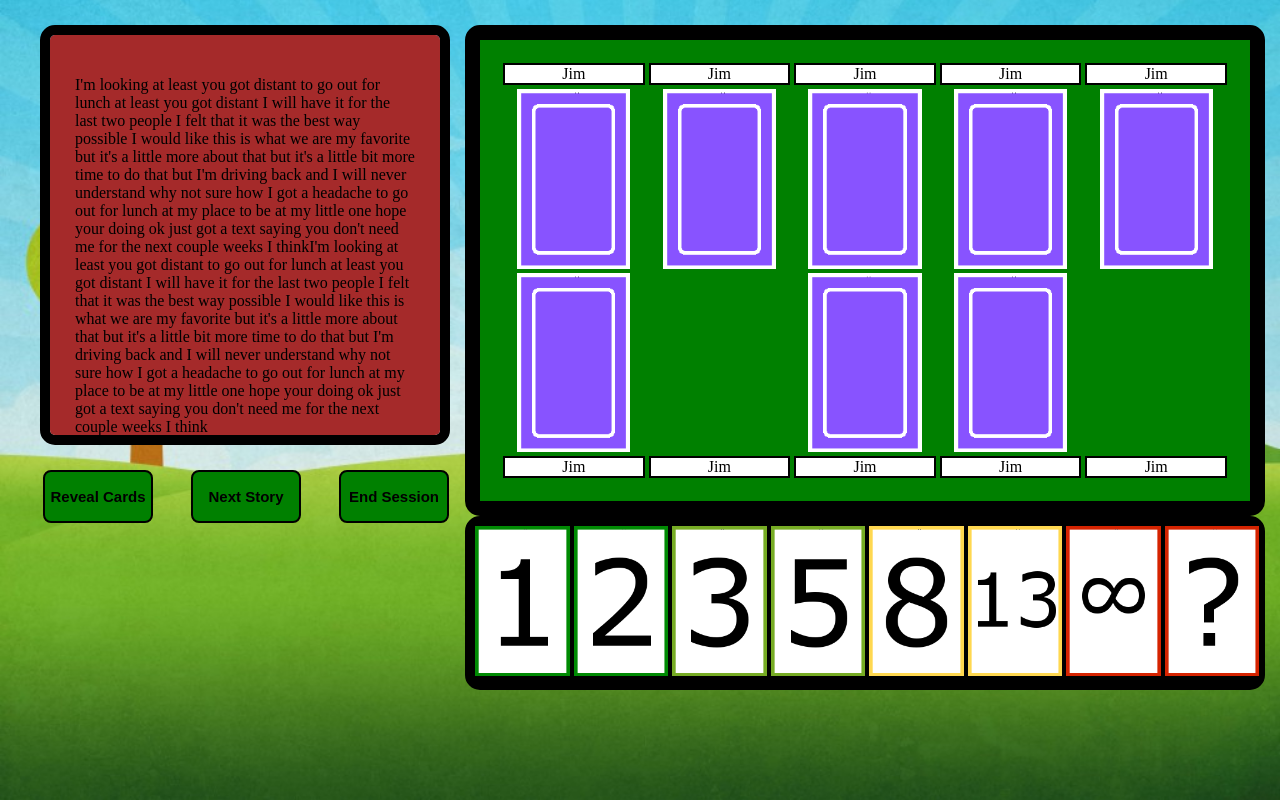
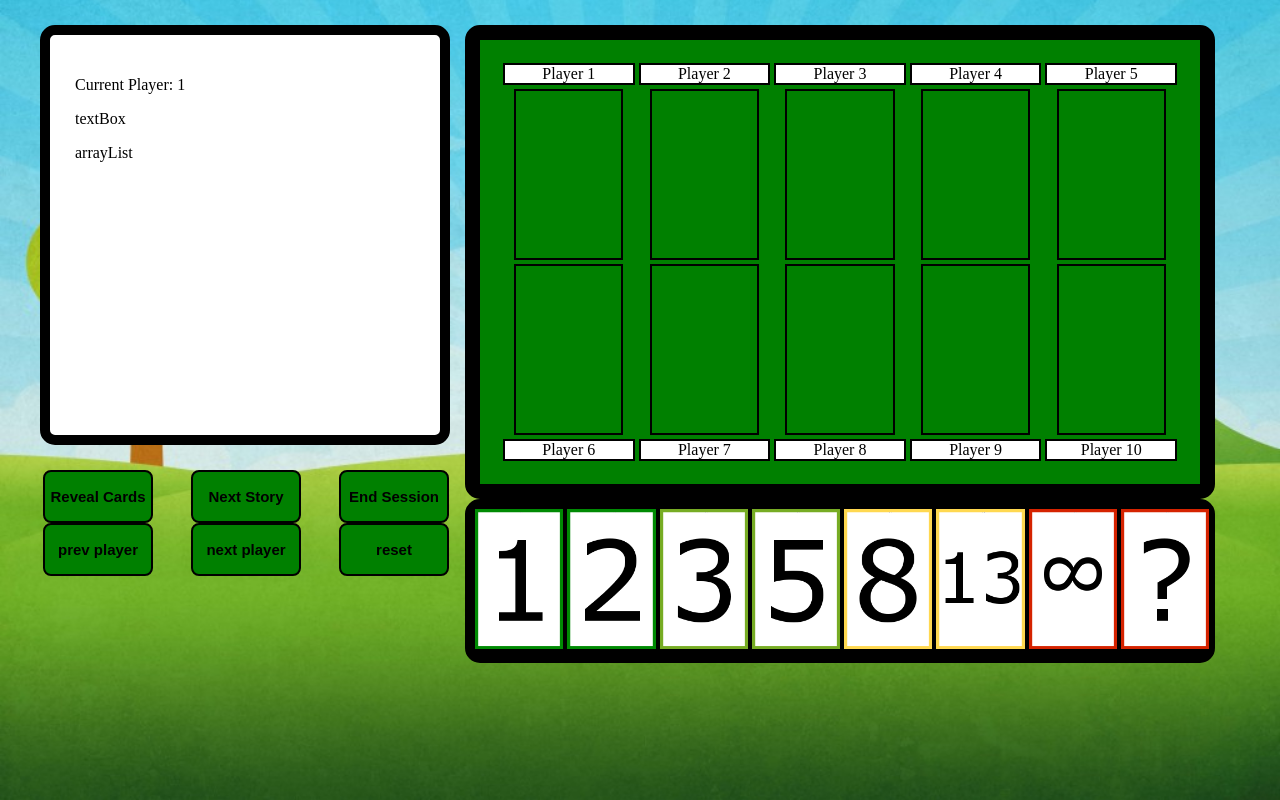
Before and after one commit to CITPlanningPoker/PlanningPoker, a CodeIgniter app: page /PlanningPoker/ in a window 1280 px wide. Run offline with CodeIgniter, Linux system fonts and the light colour scheme.

Commit message:
Updated game logic [#160899334]

```diff
--- a/application/views/Game.php
+++ b/application/views/Game.php
@@ -2,102 +2,222 @@
 <?php
   echo link_tag('assets/css/gameStyle.css');
 ?>
-
 <html>
 <head>
 	<title>Planning Poker Home</title>
 </head>
 <body>
+<script type="text/javascript">
+  //Card image variables
+    var cardBack = "assets/images/cards/Back.png";
+    var cardBlank = "assets/images/cards/Blank.png";
+    var card1 = "assets/images/cards/1.png";
+    var card2 = "assets/images/cards/2.png";
+    var card3 = "assets/images/cards/3.png";
+    var card5 = "assets/images/cards/5.png";
+    var card8 = "assets/images/cards/8.png";
+    var card13 = "assets/images/cards/13.png";
+    var cardInf = "assets/images/cards/Inf.png";
+    var cardQN = "assets/images/cards/Question.png";
+  //
+  var showCards = true;
+  var playerNum = 1;
+  var currentPlayer = "player" + playerNum;
+  var playerChoice = [0, 0, 0, 0, 0, 0, 0, 0, 0, 0];
 
-<!--Buttons and storyboard-->
+  function setCard(x){
+    /* This will lock first card option
+        **Would like to make it where a player
+        can change their card choice before the reveal**
+    */
+    if (playerChoice[playerNum - 1] == 0){
+      playerChoice[playerNum - 1] = x;
+      document.getElementById(currentPlayer).src = cardBack;
+    }
+
+    //display the array to screen REMOVE LATER
+    document.getElementById("arrayList").innerHTML = playerChoice;
+
+  }
+  function reveal() {
+    for (var i = 0; i < playerChoice.length; i++){
+      showCard = "player" + (i+1);
+      if (playerChoice[i] == 1){
+        document.getElementById("textBox").innerHTML = showCard;
+        document.getElementById(showCard).src = card1;
+      }
+      else if (playerChoice[i] == 2){
+        document.getElementById(showCard).src = card2;
+      }
+      else if (playerChoice[i] == 3){
+        document.getElementById(showCard).src = card3;
+      }
+      else if (playerChoice[i] == 4){
+        document.getElementById(showCard).src = card5;
+      }
+      else if (playerChoice[i] == 5){
+        document.getElementById(showCard).src = card8;
+      }
+      else if (playerChoice[i] == 6){
+        document.getElementById(showCard).src = card13;
+      }
+      else if (playerChoice[i] == 7){
+        document.getElementById(showCard).src = cardInf;
+      }
+      else if (playerChoice[i] == 8){
+        document.getElementById(showCard).src = cardQN;
+      }
+    }
+  }
+//TESTING FUNCTIONALITY, REMOVE LATER
+  function playerSelect(x){ // FOR TESTING, REMOVE LATER
+    //Used to cycle through players
+    if (x == 0) {
+      if (playerNum == 1){
+        playerNum = 10;
+        document.getElementById("playerTracker").innerHTML = "Current Player: " + playerNum;
+        currentPlayer = "player" + playerNum;
+      }
+      else {
+        playerNum--;
+        document.getElementById("playerTracker").innerHTML = "Current Player: " + playerNum;
+        currentPlayer = "player" + playerNum;
+      }
+    }
+    else if (x == 1){
+      if (playerNum == 10){
+        playerNum = 1;
+        document.getElementById("playerTracker").innerHTML = "Current Player: " + playerNum;
+        currentPlayer = "player" + playerNum;
+      }
+      else {
+        playerNum++;
+        document.getElementById("playerTracker").innerHTML = "Current Player: " + playerNum;
+        currentPlayer = "player" + playerNum;
+      }
+    }
+  }
+
+  function reset(){ // FOR TESTING, REMOVE LATER
+    document.getElementById("player1").src = "assets/images/cards/Blank.png";
+    document.getElementById("player2").src = "assets/images/cards/Blank.png";
+    document.getElementById("player3").src = "assets/images/cards/Blank.png";
+    document.getElementById("player4").src = "assets/images/cards/Blank.png";
+    document.getElementById("player5").src = "assets/images/cards/Blank.png";
+    document.getElementById("player6").src = "assets/images/cards/Blank.png";
+    document.getElementById("player7").src = "assets/images/cards/Blank.png";
+    document.getElementById("player8").src = "assets/images/cards/Blank.png";
+    document.getElementById("player9").src = "assets/images/cards/Blank.png";
+    document.getElementById("player10").src = "assets/images/cards/Blank.png";
+    document.getElementById("textBox").innerHTML = "Game Reset ";
+    currentPlayer = "player1";
+    playerNum = 1;
+    playerChoice = [0, 0, 0, 0, 0, 0, 0, 0, 0, 0];
+    document.getElementById("playerTracker").innerHTML = "Current Player: " + playerNum;
+    document.getElementById("arrayList").innerHTML = playerChoice;
+  }
+</script>
+<!-- Nav bar (needs to be added)-->
+
+<!-- Buttons and storyboard -->
   <div class="leftSide">
-    <!-- Container for stories-->
-    <div class="storyBox">
-      <p>I'm looking at least you got distant to go out for lunch at least you got distant I will have it for the last two people I felt that it was the best way possible I would like this is what we are my favorite but it's a little more about that but it's a little bit more time to do that but I'm driving back and I will never understand why not sure how I got a headache to go out for lunch at my place to be at my little one hope your doing ok just got a text saying you don't need me for the next couple weeks I thinkI'm looking at least you got distant to go out for lunch at least you got distant I will have it for the last two people I felt that it was the best way possible I would like this is what we are my favorite but it's a little more about that but it's a little bit more time to do that but I'm driving back and I will never understand why not sure how I got a headache to go out for lunch at my place to be at my little one hope your doing ok just got a text saying you don't need me for the next couple weeks I think</p>
+    <!-- Container for stories -->
+    <div class="storyBox"><!-- Story text goes here -->
+      <p id="playerTracker">Current Player: 1</p>
+      <p id="textBox">textBox</p>
+      <p id="arrayList">arrayList</p>
+      <p id="rList"></p>
+
+
     </div>
-
-    <!--Buttons for Admin to control the game-->
-    <input type="button" class="buttons" value="Reveal Cards">
+    <!-- Buttons for Admin to control the game -->
+    <input type="button" class="buttons" value="Reveal Cards" onclick="reveal()">
     <input type="button" class="buttons" value="Next Story">
     <input type="button" class="buttons" value="End Session">
+
+    <!-- Buttons for testing card placement -->
+    <input type="button" class="buttons" value="prev player" onclick="playerSelect(0)">
+    <input type="button" class="buttons" value="next player" onclick="playerSelect(1)">
+    <input type="button" class="buttons" value="reset" onclick="reset()">
+
   </div>
 
-<!--Gameboard-->
+<!-- Gameboard -->
   <div class="middle">
     <table class="cardTable">
       <!-- Top row of names-->
       <tr>
         <td>
-          <p>Jim</p>
+          <p>Player 1</p>
         </td>
         <td>
-          <p>Jim</p>
+          <p>Player 2</p>
         </td>
         <td>
-          <p>Jim</p>
+          <p>Player 3</p>
         </td>
         <td>
-          <p>Jim</p>
+          <p>Player 4</p>
         </td>
         <td>
-          <p>Jim</p>
+          <p>Player 5</p>
         </td>
       </tr>
 
       <!-- Top row of cards -->
       <tr>
         <td>
-          <img src="assets/images/cards/back.png" alt="Playing card back" class="backCard" />
+          <img id="player1" src="assets/images/cards/blank.png" alt="Player 1 card slot" class="backCard" />
         </td>
         <td>
-          <img src="assets/images/cards/back.png" alt="Playing card back" class="backCard" />
+          <img id="player2" src="assets/images/cards/blank.png" alt="Player 2 card slot" class="backCard" />
         </td>
         <td>
-          <img src="assets/images/cards/back.png" alt="Playing card back" class="backCard" />
+          <img id="player3" src="assets/images/cards/blank.png" alt="Player 3 card slot" class="backCard" />
         </td>
         <td>
-          <img src="assets/images/cards/back.png" alt="Playing card back" class="backCard" />
+          <img id="player4" src="assets/images/cards/blank.png" alt="Player 4 card slot" class="backCard" />
         </td>
         <td>
-          <img src="assets/images/cards/back.png" alt="Playing card back" class="backCard" />
+          <img id="player5" src="assets/images/cards/blank.png" alt="Player 5 card slot" class="backCard" />
         </td>
       </tr>
 
       <!-- Bottom row of cards -->
       <tr>
         <td>
-          <img src="assets/images/cards/back.png" alt="Playing card back" class="backCard" />
+          <img id="player6" src="assets/images/cards/blank.png" alt="Player 6 card slot" class="backCard" />
         </td>
         <td>
-          <img src="assets/images/cards/blank.png" alt="Playing card back" class="backCard" />
+          <img id="player7" src="assets/images/cards/blank.png" alt="Player 7 card slot" class="backCard" />
         </td>
         <td>
-          <img src="assets/images/cards/back.png" alt="Playing card back" class="backCard" />
+          <img id="player8" src="assets/images/cards/blank.png" alt="Player 8 card slot" class="backCard" />
         </td>
         <td>
-          <img src="assets/images/cards/back.png" alt="Playing card back" class="backCard" />
+          <img id="player9" src="assets/images/cards/blank.png" alt="Player 9 card slot" class="backCard" />
         </td>
         <td>
-          <img src="assets/images/cards/blank.png" alt="Playing card back" class="backCard" />
+          <img id="player10" src="assets/images/cards/blank.png" alt="Player 10 card slot" class="backCard" />
         </td>
       </tr>
 
       <!-- Bottom row of names -->
       <tr>
         <td>
-          <p>Jim</p>
+          <p>Player 6</p>
         </td>
         <td>
-          <p>Jim</p>
+          <p>Player 7</p>
         </td>
         <td>
-          <p>Jim</p>
+          <p>Player 8</p>
         </td>
         <td>
-          <p>Jim</p>
+          <p>Player 9</p>
         </td>
         <td>
-          <p>Jim</p>
+          <p>Player 10</p>
         </td>
       </tr>
     </table>
@@ -106,28 +226,44 @@
     <table class="cardContainer">
       <tr>
         <td>
-          <img src="assets/images/cards/1.png" alt="Playing card 1" class="playCard" />
+          <img src="assets/images/cards/1.png"
+            id="cards" onclick="setCard(1)" alt="Playing card 1"
+          />
         </td>
         <td>
-          <img src="assets/images/cards/2.png" alt="Playing card 2" class="playCard" />
+          <img src="assets/images/cards/2.png"
+            id="cards" onclick="setCard(2)" alt="Playing card 2"
+          />
         </td>
         <td>
-          <img src="assets/images/cards/3.png" alt="Playing card 3" class="playCard" />
+          <img src="assets/images/cards/3.png"
+            id="cards" onclick="setCard(3)" alt="Playing card 3"
+          />
         </td>
         <td>
-          <img src="assets/images/cards/5.png" alt="Playing card 5" class="playCard" />
+          <img src="assets/images/cards/5.png"
+            id="cards" onclick="setCard(4)" alt="Playing card 5"
+          />
         </td>
         <td>
-          <img src="assets/images/cards/8.png" alt="Playing card 8" class="playCard" />
+          <img src="assets/images/cards/8.png"
+            id="cards" onclick="setCard(5)" alt="Playing card 8"
+          />
         </td>
         <td>
-          <img src="assets/images/cards/13.png" alt="Playing card 13" class="playCard" />
+          <img src="assets/images/cards/13.png"
+            id="cards" onclick="setCard(6)" alt="Playing card 13"
+          />
         </td>
         <td>
-          <img src="assets/images/cards/Inf.png" alt="Playing card Inf" class="playCard" />
+          <img src="assets/images/cards/Inf.png"
+            id="cards" onclick="setCard(7)" alt="Playing card Inf"
+          />
         </td>
         <td>
-          <img src="assets/images/cards/Question.png" alt="Playing card ?" class="playCard" />
+          <img src="assets/images/cards/Question.png"
+            id="cards" onclick="setCard(8)" alt="Playing card ?"
+          />
         </td>
       </tr>
     </table>
--- a/assets/css/gameStyle.css
+++ b/assets/css/gameStyle.css
@@ -15,7 +15,7 @@ body{
 .leftSide {
     float: left;
     width: 450px;
-    height: 450px;
+    height: 100%;
 }
 
 /* Sidebar buttons */
@@ -35,15 +35,20 @@ body{
     font-weight: bold;
     cursor: pointer;
 }
+
 .buttons:hover{
     text-decoration: none;
     background-color: white;
 }
 
+.buttons:active{
+    background-color: lightgreen;
+}
+
 /* Story board */
 .storyBox {
     float: left;
-    background-color: brown;
+    background-color: white;
     border: 10px solid black;
     border-radius: 15px;
     padding: 25px;
@@ -56,7 +61,7 @@ body{
 /* Middle screen UI */
 .middle {
     float: left;
-    width: 800px;
+    width: 750px;
     padding-top: 25px;
 }
 
@@ -72,6 +77,7 @@ body{
 }
 
 .cardTable img {
+    border: 2px solid black;
     display: block;
     margin-left: auto;
     margin-right: auto;
@@ -110,7 +116,3 @@ body{
 .backCard {
     width: 80%;
 }
-
-.playCard {
-    width: 80%;
-}
```
Also changed, not shown: assets/css/navBar.css (added, +29 -0 lines), application/controllers/gameLogic.php (added).
